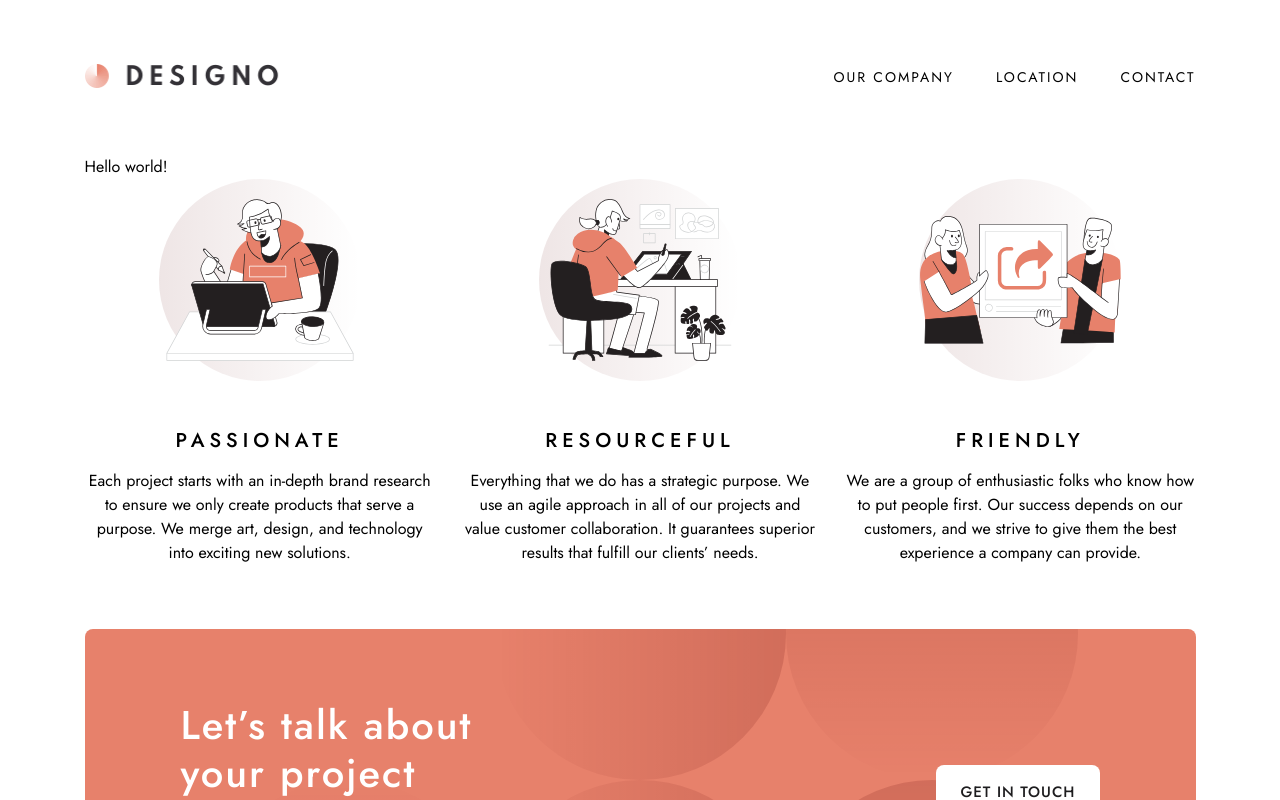
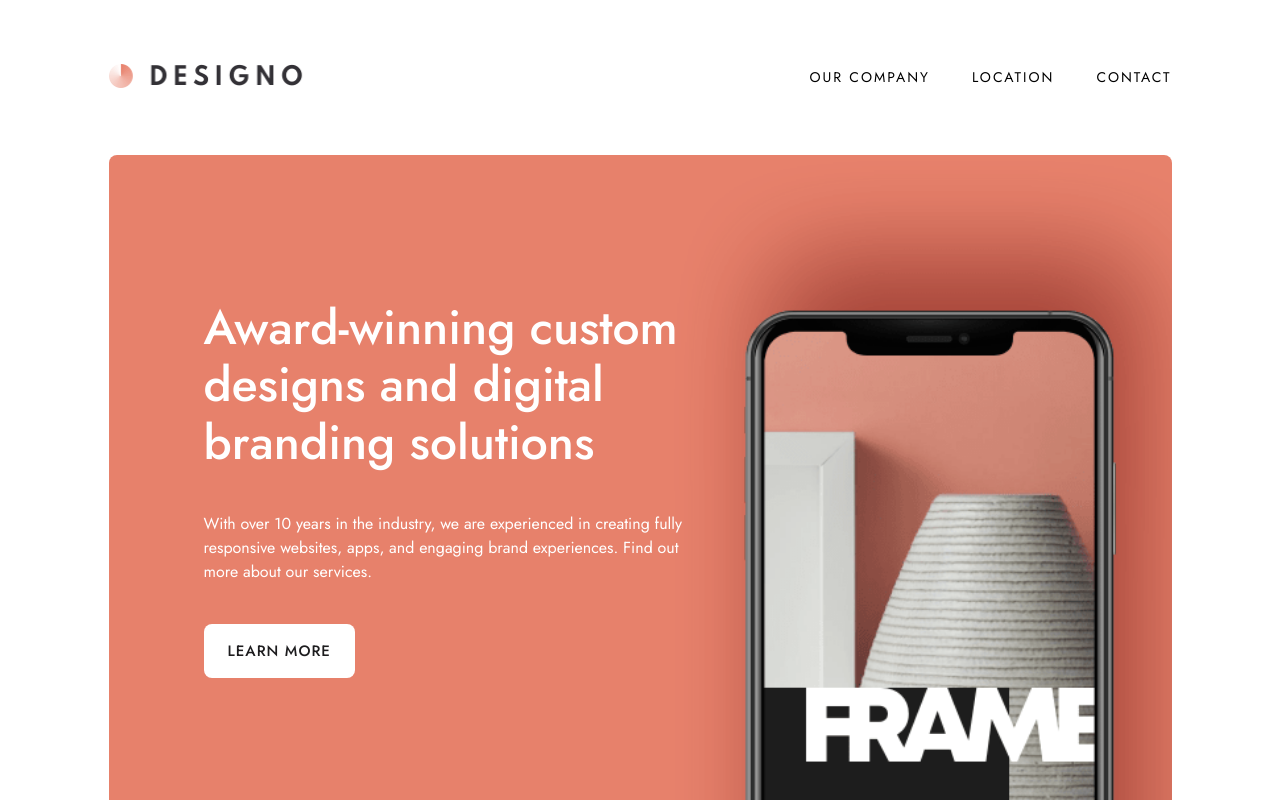
Before and after one commit to nivancheva/designo-multi-page-website-react, a Next.js app: page / in a window 1280 px wide. Shown: the top 800 px of the page. Built offline with nearby package versions, Linux system fonts and the light colour scheme.

Commit message:
finish styling hero section

```diff
--- a/src/app/globals.css
+++ b/src/app/globals.css
@@ -58,6 +58,7 @@ h3 {
 
 .container {
     margin-inline: auto;
+    gap: 7.5rem
 }
 
 button {
@@ -89,21 +90,42 @@ button {
     color: var(--clr-white);
 }
 
+.page-heading {
+    background-color: var(--clr-peach);
+    color: var(--clr-white);
+    border-radius: var(--border-radius);
+    text-align: center;
+    overflow: hidden;
+}
+
+.phone-img {
+    transform: translateY(30%) scale(1.9);
+}
+
+.margin-b {
+    margin-block: 1.5rem;
+}
+
 /* mobile */
 @media (max-width:639px) {
     .container {
-        width: 327px;
+        max-width: 327px;
     }
 
     .translateY {
         transform: translateY(10rem);
+    }
+
+    .page-heading {
+        padding: 5rem 1.5rem 0 1.5rem;
     }
 }
 
 /* tablet */
 @media (min-width:640px) {
     .container {
-        width: 689px;
+        max-width: 680px;
+        padding-inline: 1.5rem;
     }
 
     h1 {
@@ -117,12 +139,39 @@ button {
     .translateY {
         transform: translateY(4rem);
     }
+
+    .page-heading {
+        padding: 3.75rem 3.75rem 0 3.75rem;
+    }
+
+    .margin-b {
+        margin-block: 1.25rem;
+    }
 }
-
 
 /* desktop */
 @media (min-width:864px) {
     .container {
-        width: 1111px;
+        max-width: 1111px;
+        gap: 10rem
     }
+
+    .page-heading {
+        text-align: left;
+
+        padding: 9rem 0 0 5.938rem;
+
+        display: grid;
+        grid-template-columns: 1fr 1fr;
+    }
+
+    .phone-img {
+        transform: translateY(5%) scale(1.7);
+    }
+
+    .margin-b {
+        margin-block: 2.5rem;
+    }
+
+
 }
--- a/src/app/page.tsx
+++ b/src/app/page.tsx
@@ -4,14 +4,26 @@ import GetInTouch from './components/GetInTouch'
 import Quality from './components/Quality'
 import qualitiesJson from '../qualities.json'
 import { useState } from 'react'
+import imagePhone from './assets/image-hero-phone.png'
+import Image from 'next/image'
 
 
 export default function Home() {
   const [qualities, setQualities] = useState(qualitiesJson);
 
   return (
-    <div className="container">
-      <p>Hello world!</p>
+    <div className="container grid">
+      <div className='page-heading'>
+        <div>
+          <h1>Award-winning custom designs and digital branding solutions</h1>
+          <p className='margin-b'>With over 10 years in the industry, we are experienced in creating fully responsive websites, apps, and engaging brand experiences. Find out more about our services.</p>
+          <button className='button-secondary'>Learn more</button>
+        </div>
+        <div>
+          <Image className='phone-img' src={imagePhone} alt='image of a phone'/>
+        </div>
+      </div>
+
       <div className='qualities-container'>
         {qualities.map(quality => {
           return (
```
Also changed, not shown: src/app/assets/image-hero-phone.png (added).
